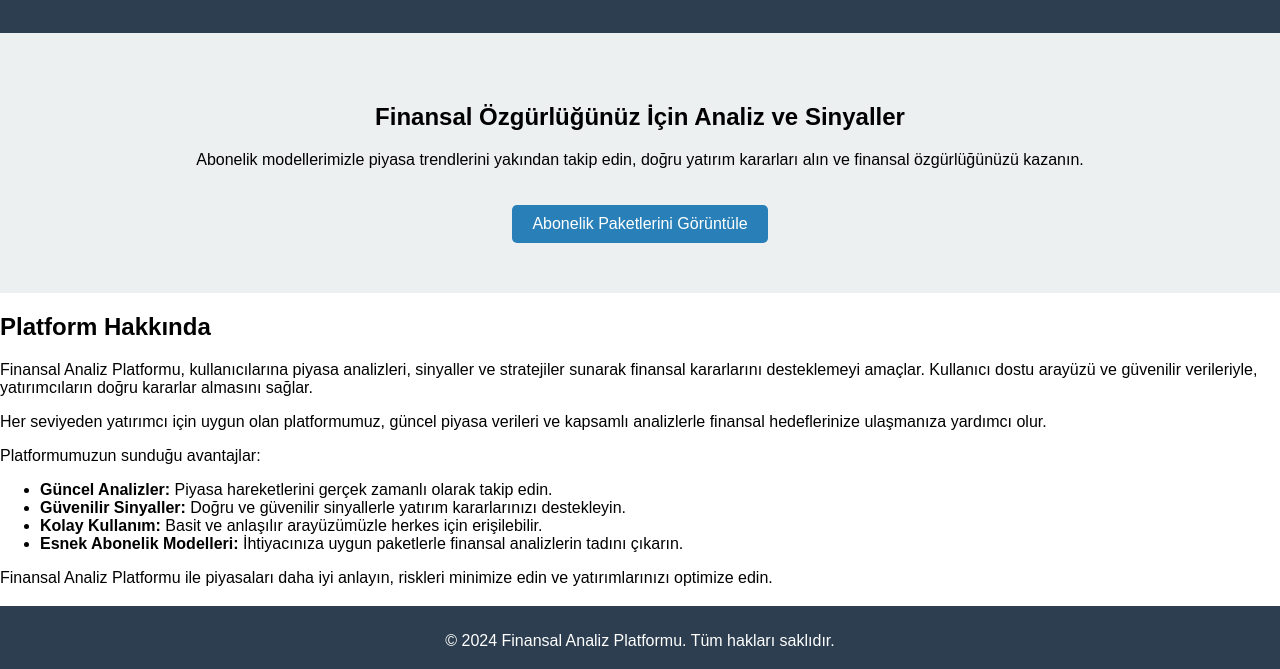
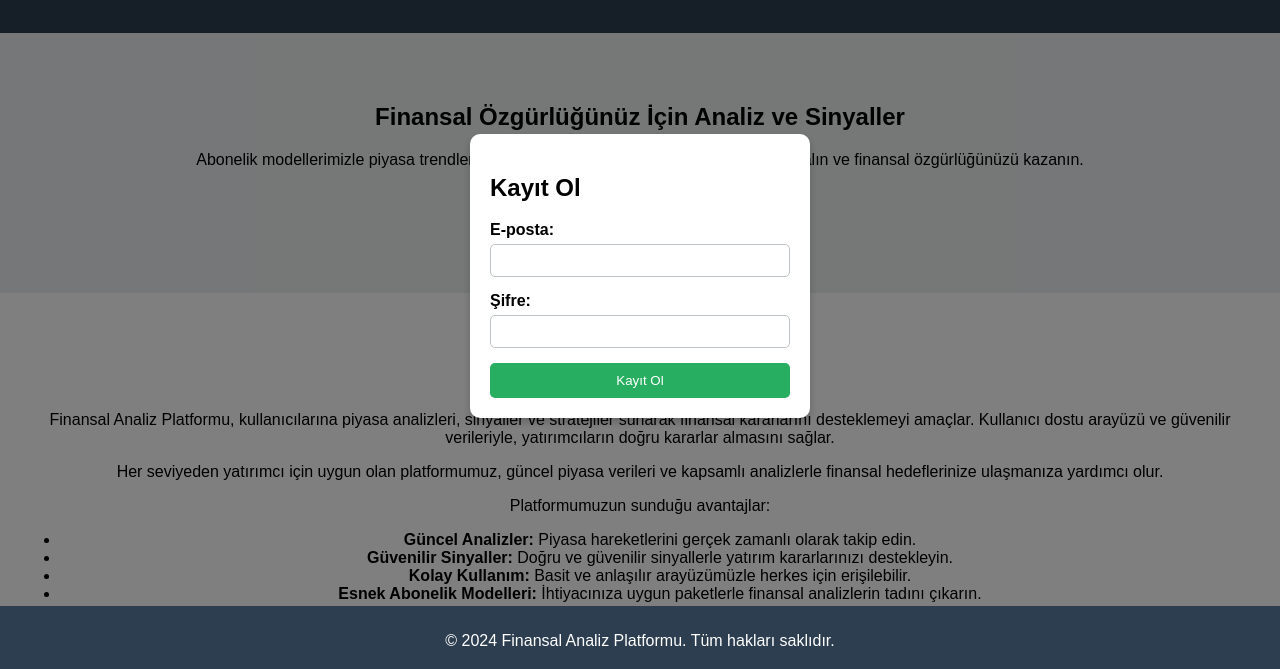
Before and after one commit to sefasayar/finansal-analiz-platformu, a website: page index.html in a window 1280 px wide. Both pictures are taken after a click on the button "Kayıt Ol". Shown: the part 124-793 px from the top of the page. Drawn offline with nearby package versions, Linux system fonts and the light colour scheme.

Commit message:
style.css

```diff
--- a/style.css
+++ b/style.css
@@ -40,6 +40,16 @@ nav ul li a {
     text-decoration: none;
     border-radius: 5px;
     margin-top: 20px;
+    transition: background-color 0.3s ease;
+}
+
+.btn:hover {
+    background-color: #1f6391;
+}
+
+#about {
+    padding: 50px 20px;
+    text-align: center;
 }
 
 #packages {
@@ -54,6 +64,12 @@ nav ul li a {
     display: inline-block;
     width: 250px;
     border-radius: 10px;
+    transition: transform 0.3s ease, box-shadow 0.3s ease;
+}
+
+.package:hover {
+    transform: translateY(-10px);
+    box-shadow: 0 4px 8px rgba(0, 0, 0, 0.2);
 }
 
 footer {
@@ -68,19 +84,29 @@ footer {
 
 /* Kayıt ve Giriş Formları için Stiller */
 #auth-forms {
-    padding: 50px 20px;
-    text-align: center;
+    display: none; /* Hidden by default */
+    position: fixed; /* Make it appear as a modal */
+    top: 0;
+    left: 0;
+    width: 100%;
+    height: 100%;
+    background-color: rgba(0, 0, 0, 0.5);
+    align-items: center;
+    justify-content: center;
 }
 
-#auth-forms form {
-    display: inline-block;
-    text-align: left;
-    margin-top: 20px;
+.form-container {
+    background-color: #fff;
+    padding: 20px;
+    border-radius: 10px;
+    width: 300px;
+    box-shadow: 0 4px 8px rgba(0, 0, 0, 0.2);
 }
 
 #auth-forms label {
     display: block;
     margin-bottom: 5px;
+    font-weight: bold;
 }
 
 #auth-forms input {
@@ -88,6 +114,8 @@ footer {
     padding: 8px;
     margin-bottom: 15px;
     box-sizing: border-box;
+    border: 1px solid #bdc3c7;
+    border-radius: 5px;
 }
 
 #auth-forms button {
@@ -98,6 +126,7 @@ footer {
     border: none;
     border-radius: 5px;
     cursor: pointer;
+    transition: background-color 0.3s ease;
 }
 
 #auth-forms button:hover {
```
